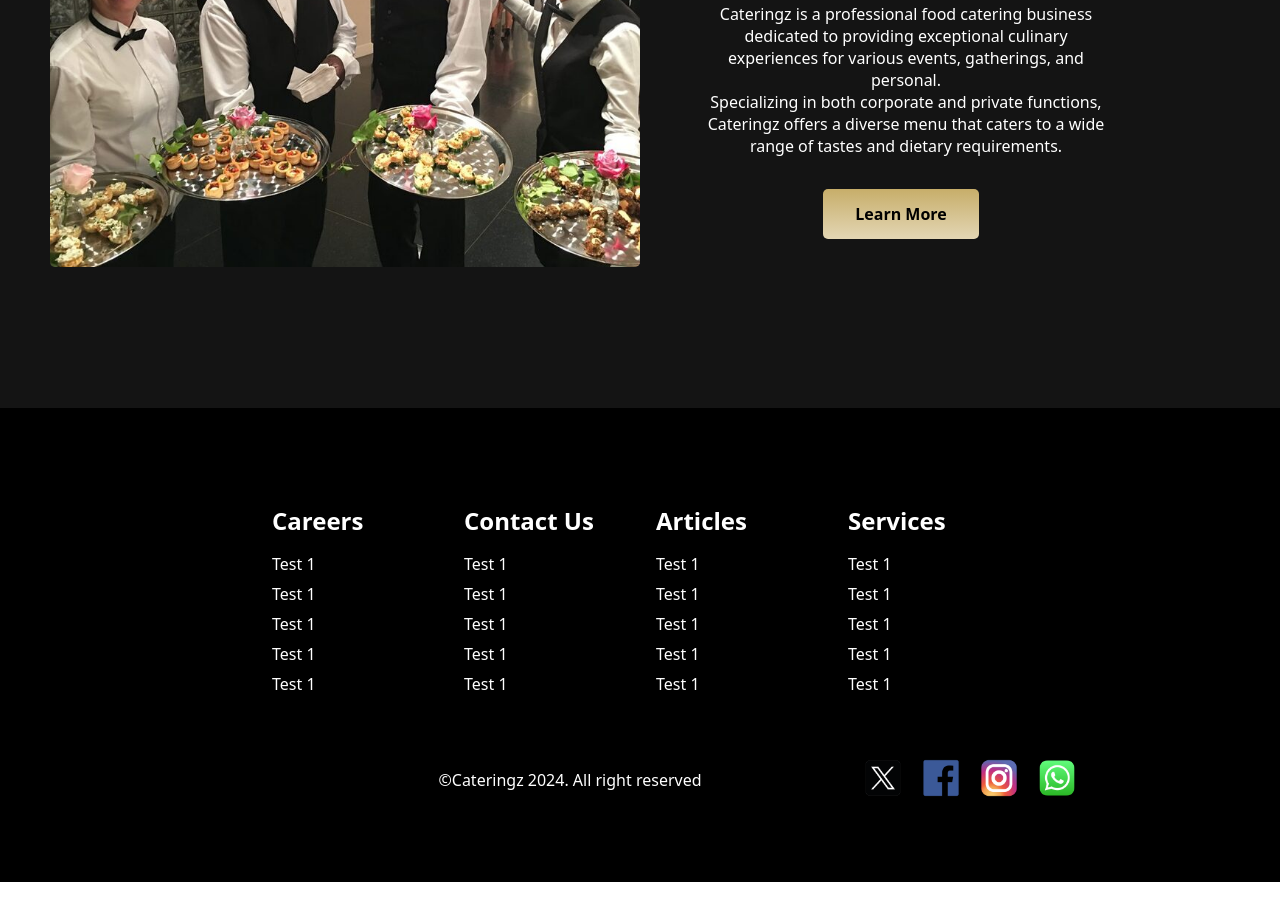
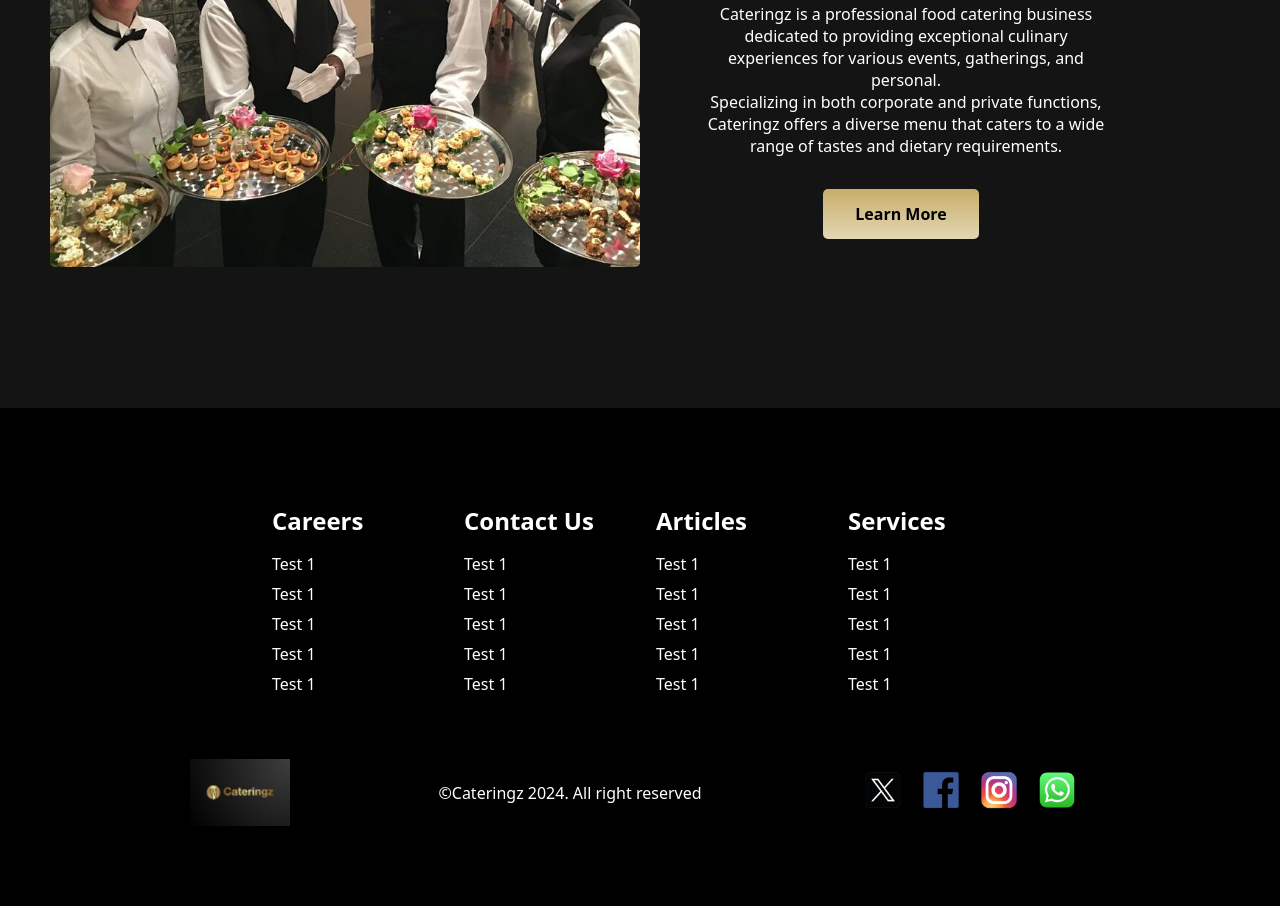
Before and after one commit to Varixen98/Website-HCI, a plain HTML site: page Index.html in a window 1280 px wide. Shown: the part 1132-2038 px from the top of the page. Before the commit the page ends 2014 px from the top, so only its background shows below. Drawn offline with Linux system fonts and the light colour scheme; the site is published under a folder, as on GitHub Pages, so addresses that start at the root find nothing.

Commit message:
Update Index.html

```diff
--- a/Index.html
+++ b/Index.html
@@ -155,7 +155,7 @@
         <div class="social-media">
             <div class="socialMedia-wrap">
                 <div class="footer-logo">
-                    <a href="Index.html" target="_self"><img src="/Images/Logo.png" alt="" id="footer-logo" title="To Homepage"></a>
+                    <a href="Index.html" target="_self"><img src="Images/Logo.png" alt="" id="footer-logo" title="To Homepage"></a>
                 </div>
                 <p class="website-right">©Cateringz 2024. All right reserved</p>
                 <ul class="socialMedia-icons">
```
